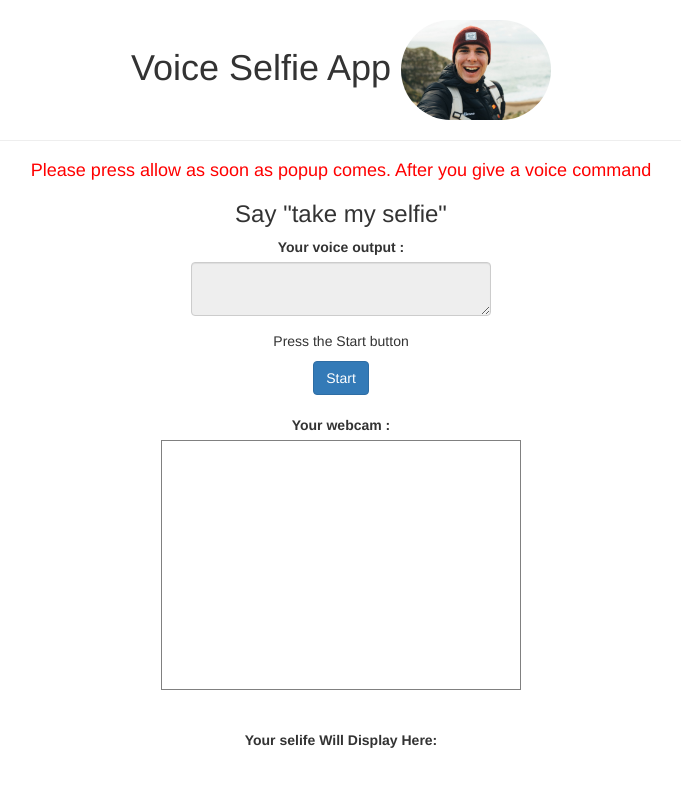
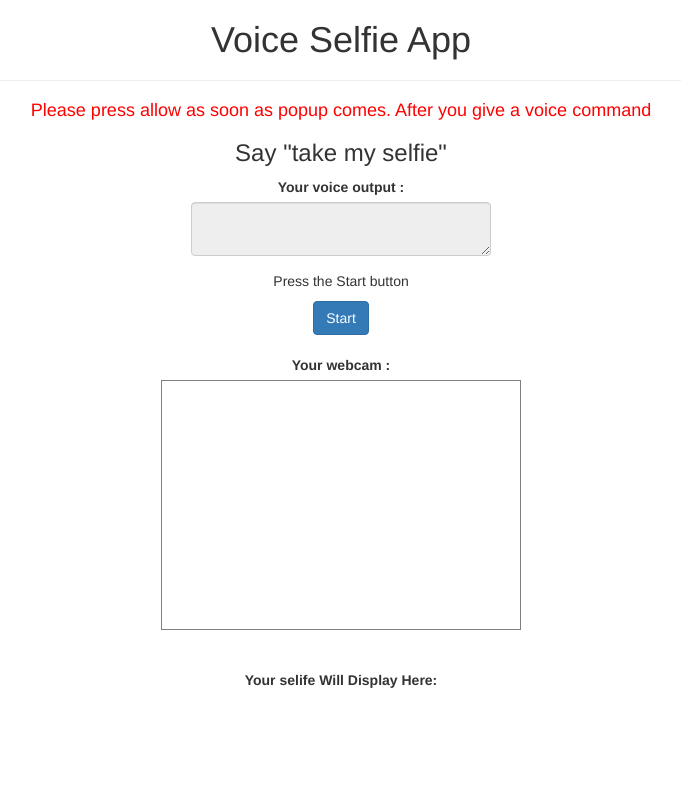
Before and after one commit to CrystalBlinky/Voice-Selfie-App, a plain HTML site: page index.html in a window 1280 px wide. Shown: the whole page, without its empty margins (299-980 px from the left). Drawn offline with nearby package versions, Linux system fonts and the light colour scheme; a script that the page names is missing.

Commit message:
Add files via upload

```diff
--- a/index.html
+++ b/index.html
@@ -15,7 +15,6 @@
     <div class="container">
     <center>
         <h1>Voice Selfie App
-            <img id="logo_img" src ="selfie.jpeg">
         </h1>
         <hr>
         <a href="" id="link" download="My_Selfie.png"></a>
```
